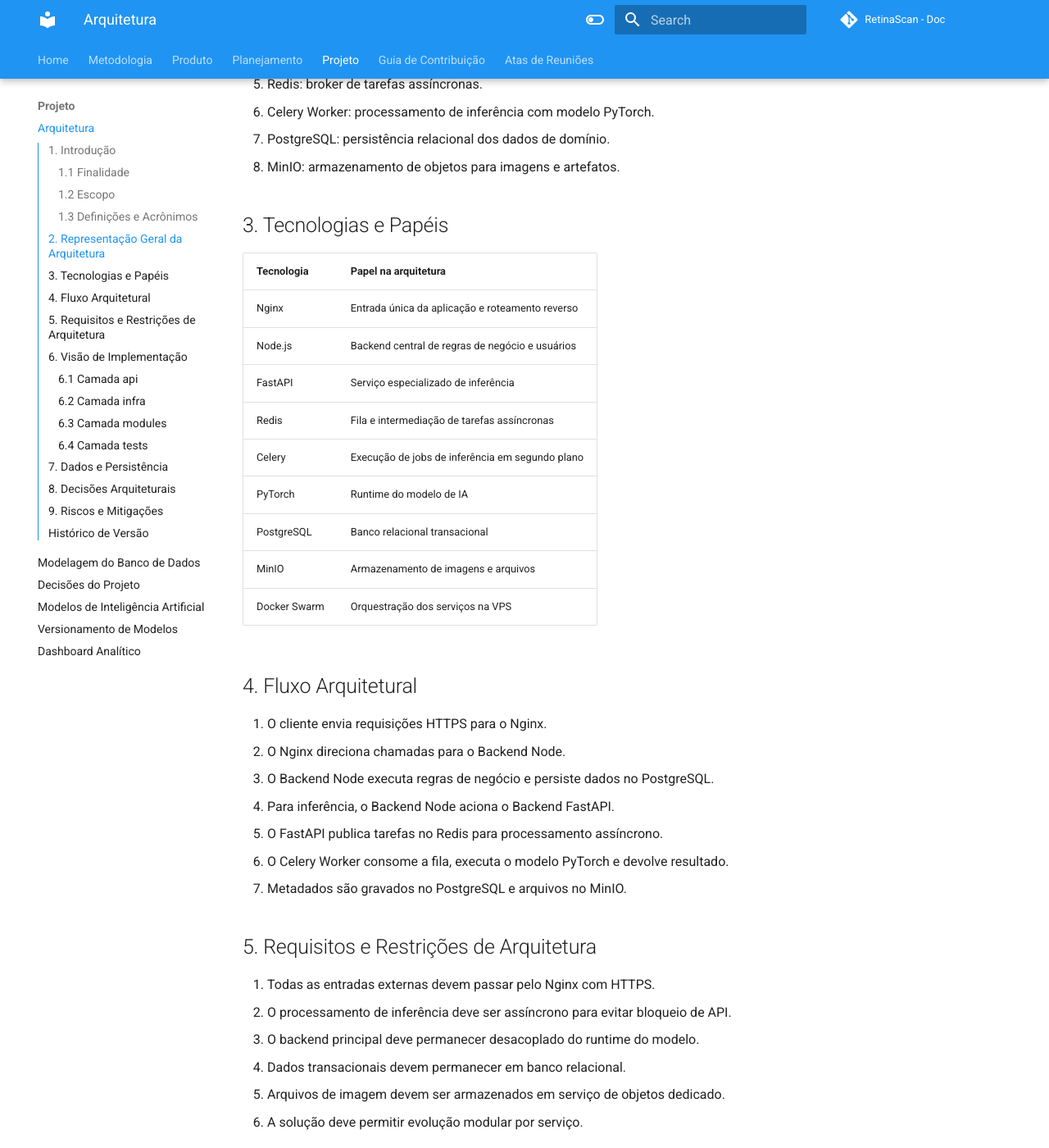
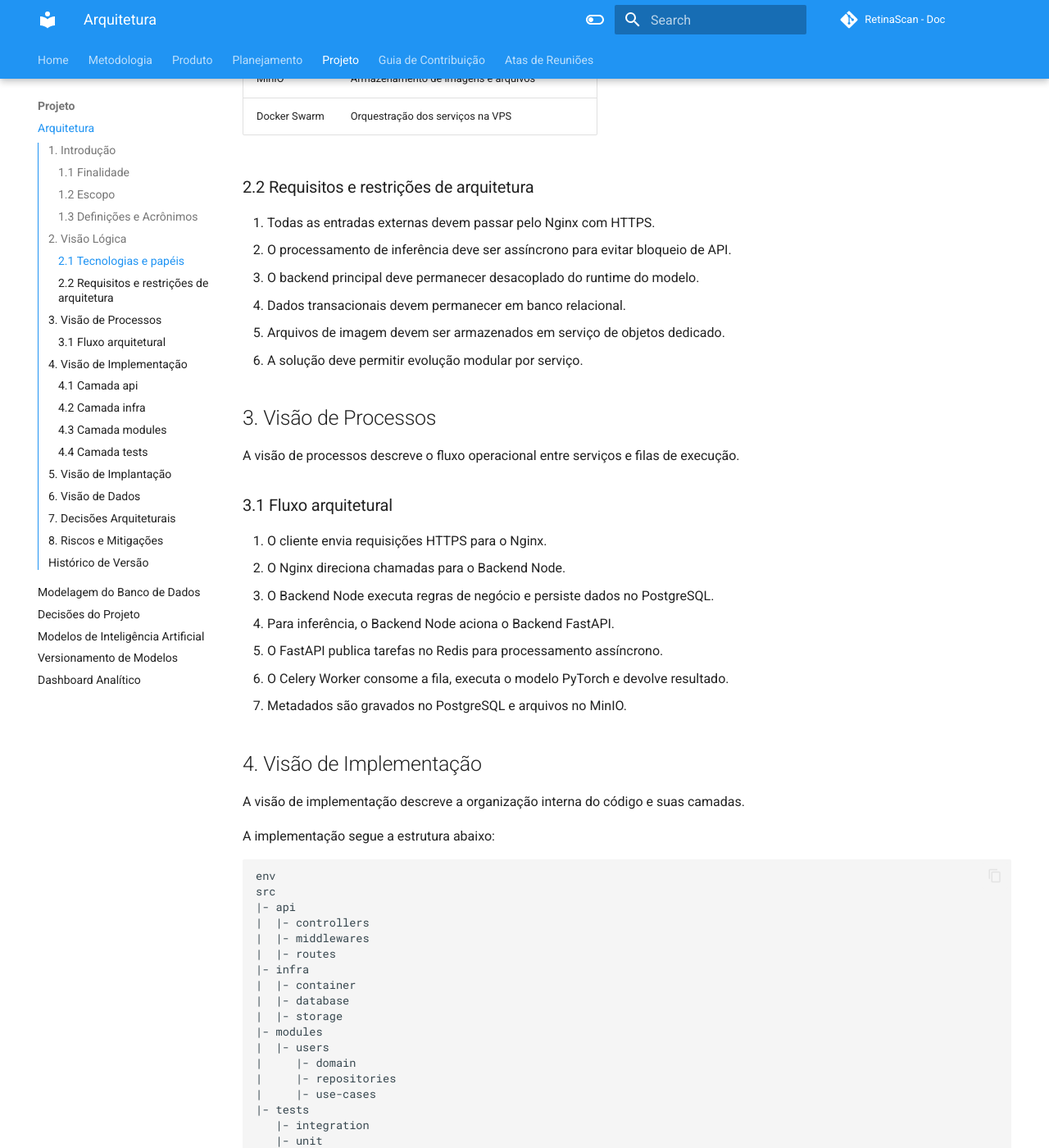
Before and after one commit to fga-eps-mds/2026-1-RetinaScan-Doc, an MkDocs documentation site: the page built from docs/projeto/arquitetura.md, in a window 1280 px wide and 1400 px high, scrolled down 1764 px. Shown: the whole window at 82% size. Built offline with MkDocs 1.6.1 and Material for MkDocs 9.7.7, drawn with Linux system fonts in a browser that asks for light colours; comment, search, counter and statistics services are not loaded; some of the changed text lies outside the part shown.

Commit message:
refatorando arquitetura para visoes 4+1 e deleção de modelos_de_ia.md duplicado

````diff
--- a/docs/projeto/arquitetura.md
+++ b/docs/projeto/arquitetura.md
@@ -11,9 +11,13 @@
 
 O escopo cobre:
 
-1. arquitetura de infraestrutura e comunicação entre serviços;
-2. visão de implementação baseada na estrutura de diretórios do projeto;
-3. decisões técnicas de persistência e processamento assíncrono.
+1. visão lógica da solução e comunicação entre componentes;
+2. visão de processos para execução das inferências;
+3. visão de implementação baseada na estrutura de diretórios do projeto;
+4. visão de implantação da infraestrutura em produção;
+5. visão de dados e persistência, substituindo a visão de casos de uso.
+
+O documento está organizado segundo o modelo 4+1 adaptado para o contexto do projeto: visão lógica, visão de processos, visão de implementação, visão de implantação e visão de dados.
 
 ### 1.3 Definições e Acrônimos
 
@@ -23,11 +27,9 @@
 - IA: Inteligência Artificial.
 - Broker: serviço intermediário de mensageria para filas.
 
-## 2. Representação Geral da Arquitetura
+## 2. Visão Lógica
 
-![Arquitetura RetinaScan](../assets/imagens/arquitetura.jpeg)
-
-**Fonte:** Equipe RetinaScan, 2026.
+A visão lógica descreve os componentes principais da solução e seus papéis funcionais.
 
 A arquitetura está organizada em uma VPS com Docker Swarm e rede overlay,
 contendo os seguintes componentes:
@@ -41,7 +43,7 @@
 7. PostgreSQL: persistência relacional dos dados de domínio.
 8. MinIO: armazenamento de objetos para imagens e artefatos.
 
-## 3. Tecnologias e Papéis
+### 2.1 Tecnologias e papéis
 
 | Tecnologia | Papel na arquitetura |
 | ---------- | -------------------- |
@@ -55,7 +57,20 @@
 | MinIO | Armazenamento de imagens e arquivos |
 | Docker Swarm | Orquestração dos serviços na VPS |
 
-## 4. Fluxo Arquitetural
+### 2.2 Requisitos e restrições de arquitetura
+
+1. Todas as entradas externas devem passar pelo Nginx com HTTPS.
+2. O processamento de inferência deve ser assíncrono para evitar bloqueio de API.
+3. O backend principal deve permanecer desacoplado do runtime do modelo.
+4. Dados transacionais devem permanecer em banco relacional.
+5. Arquivos de imagem devem ser armazenados em serviço de objetos dedicado.
+6. A solução deve permitir evolução modular por serviço.
+
+## 3. Visão de Processos
+
+A visão de processos descreve o fluxo operacional entre serviços e filas de execução.
+
+### 3.1 Fluxo arquitetural
 
 1. O cliente envia requisições HTTPS para o Nginx.
 2. O Nginx direciona chamadas para o Backend Node.
@@ -65,16 +80,9 @@
 6. O Celery Worker consome a fila, executa o modelo PyTorch e devolve resultado.
 7. Metadados são gravados no PostgreSQL e arquivos no MinIO.
 
-## 5. Requisitos e Restrições de Arquitetura
+## 4. Visão de Implementação
 
-1. Todas as entradas externas devem passar pelo Nginx com HTTPS.
-2. O processamento de inferência deve ser assíncrono para evitar bloqueio de API.
-3. O backend principal deve permanecer desacoplado do runtime do modelo.
-4. Dados transacionais devem permanecer em banco relacional.
-5. Arquivos de imagem devem ser armazenados em serviço de objetos dedicado.
-6. A solução deve permitir evolução modular por serviço.
-
-## 6. Visão de Implementação
+A visão de implementação descreve a organização interna do código e suas camadas.
 
 A implementação segue a estrutura abaixo:
 
@@ -99,7 +107,7 @@
    |- unit
 ```
 
-### 6.1 Camada api
+### 4.1 Camada api
 
 Responsável pela borda HTTP da aplicação:
 
@@ -107,7 +115,7 @@
 2. middlewares: aplicam autenticação, autorização e validações transversais.
 3. routes: definem endpoints e composição de rotas.
 
-### 6.2 Camada infra
+### 4.2 Camada infra
 
 Responsável por detalhes técnicos de infraestrutura:
 
@@ -115,7 +123,7 @@
 2. database: conexão e acesso ao PostgreSQL.
 3. storage: integração com MinIO.
 
-### 6.3 Camada modules
+### 4.3 Camada modules
 
 Responsável pelo domínio de negócio, com separação por contexto:
 
@@ -123,12 +131,22 @@
 2. repositories: persistência orientada ao domínio.
 3. use-cases: casos de uso e orquestração da lógica de aplicação.
 
-### 6.4 Camada tests
+### 4.4 Camada tests
 
 1. unit: valida regras isoladas de domínio e aplicação.
 2. integration: valida integração entre API, banco e serviços.
 
-## 7. Dados e Persistência
+## 5. Visão de Implantação
+
+A visão de implantação descreve a topologia de execução em produção.
+
+![Arquitetura RetinaScan](../assets/imagens/arquitetura.jpeg)
+
+**Fonte:** Equipe RetinaScan, 2026.
+
+## 6. Visão de Dados
+
+No processo da disciplina, a visão de dados substitui a visão de casos de uso para representar o domínio e a persistência da solução.
 
 O domínio de dados da solução está detalhado em Modelagem do Banco de Dados,
 incluindo entidades como Usuario, Paciente, Atendimento, Exame, Imagem,
@@ -150,7 +168,7 @@
 | Redis + Celery | Permite processamento assíncrono resiliente | Melhor tempo de resposta da API |
 | PostgreSQL + MinIO | Separação entre dado transacional e binário | Melhor desempenho e manutenção |
 
-## 9. Riscos e Mitigações
+## 8. Riscos e Mitigações
 
 1. Fila assíncrona congestionada em picos.
 Mitigação: escalar workers e aplicar monitoramento de fila.
@@ -166,3 +184,4 @@
 | Versão | Data       | Descrição | Autor        | Revisor      |
 | :----: | ---------- | --------- | ------------ | ------------ |
 | `1.0`  | 12/04/2026 | Criação do documento de arquitetura | [Yan Luca Viana](https://github.com/yan-luca) |  |
+| `1.1`  | 26/04/2026 | Reestruturação do documento para o formato 4+1  (lógica, processos, implementação, implantação e dados) | [Zenilda Vieira](https://github.com/zenildavieira) e Github Copilot|  |
--- a/mkdocs.yml
+++ b/mkdocs.yml
@@ -55,7 +55,7 @@
       - Identidade Visual: "produto/identidade-visual.md"
       - Backlog do Produto: "produto/backlog-do-produto.md"
   - Planejamento:
-      - EAP: "projeto/EAP.md"
+      - EAP: "planejamento/EAP.md"
       - Roadmap do Produto: "planejamento/roadmap-do-produto.md"
       - Plano de Gestão de Riscos: "planejamento/plano_de_ger_riscos.md"
       - Plano de Custos: "planejamento/plano_de_custos.md"
````
Also changed, not shown: other parts of docs/projeto/arquitetura.md (+1 -1 lines), docs/projeto/modelos_de_ia.md (deleted, +0 -80 lines).
